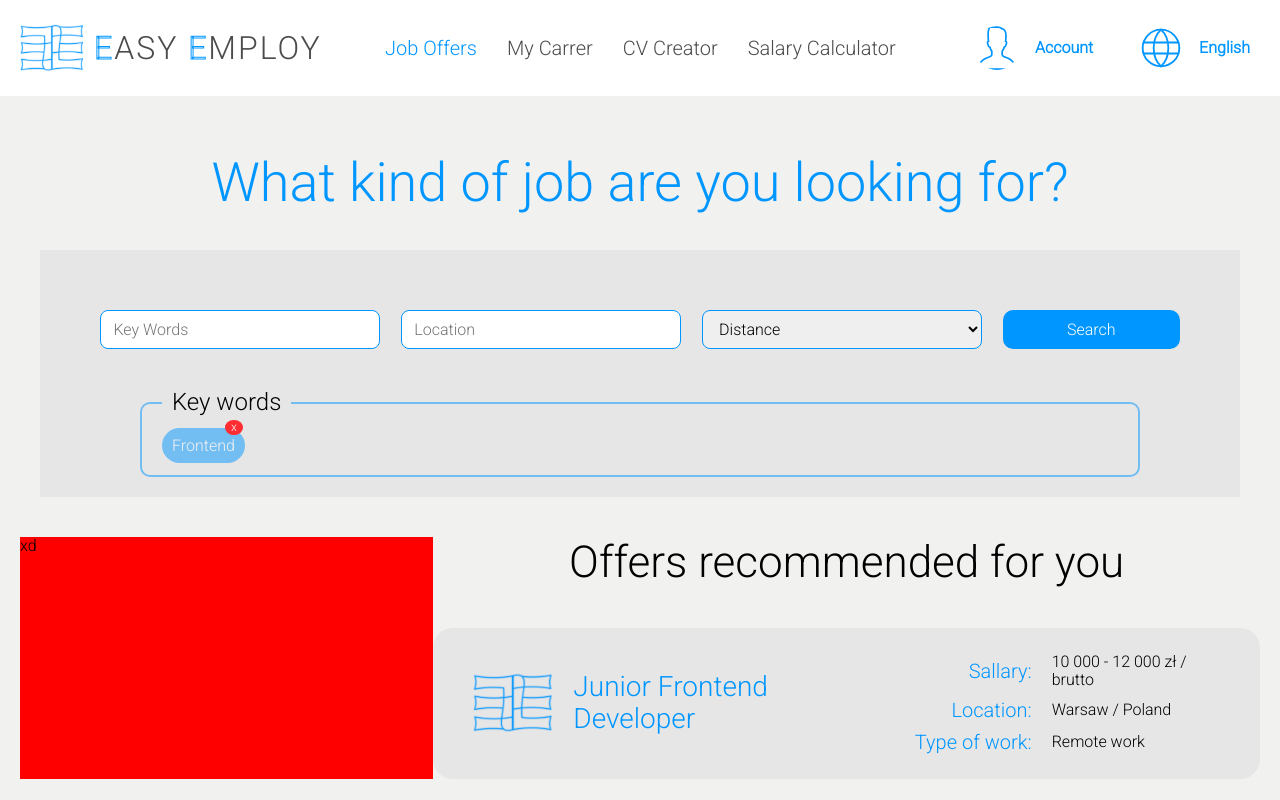
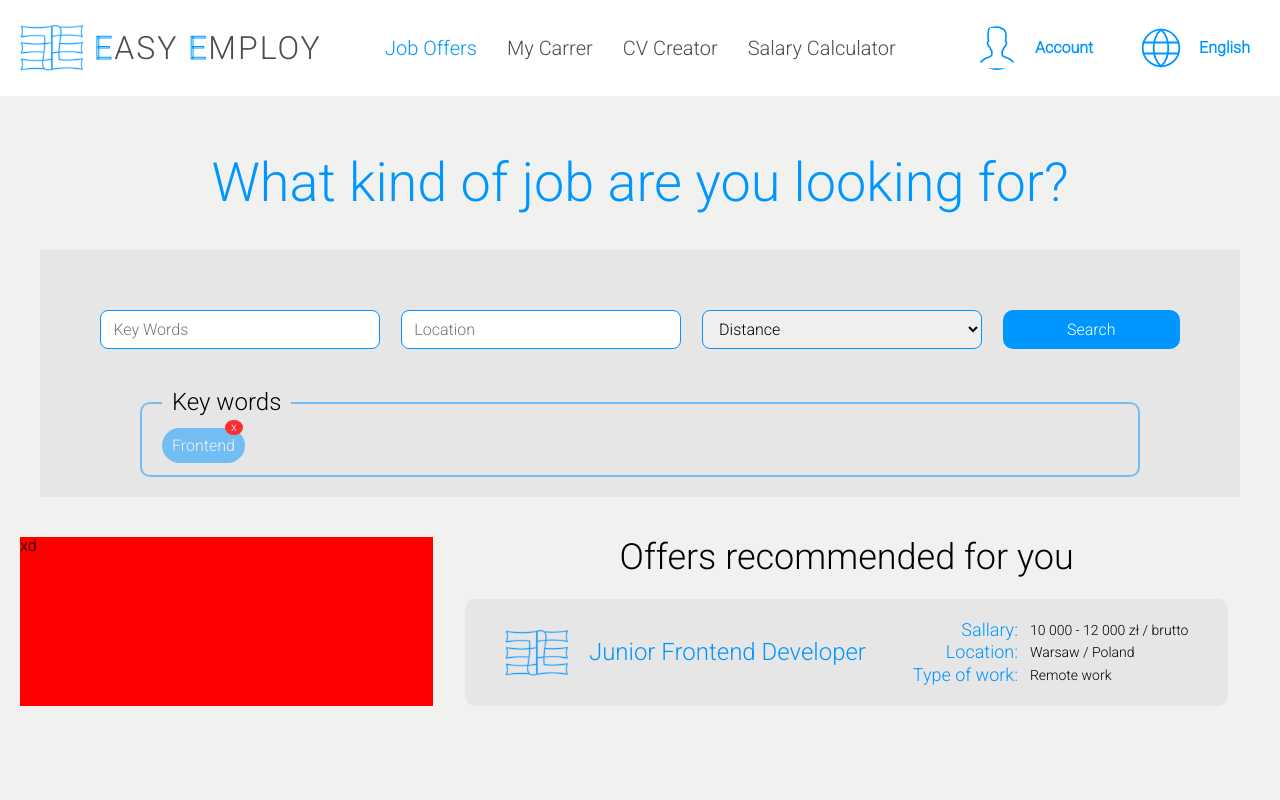
Before and after one commit to mizdebski77/Easy-Employ, a React (Create React App) app: page /Offers in a window 1280 px wide. Shown: the top 800 px of the page. Built offline with nearby package versions, Linux system fonts and the light colour scheme.

Commit message:
font size in job offers changed

```diff
--- a/src/features/JobOffers/styledJobOffers.ts
+++ b/src/features/JobOffers/styledJobOffers.ts
@@ -165,7 +165,7 @@ export const RemoveButton = styled.button`
 export const OffersWrapper = styled.div`
     margin: 0 auto;
     display: grid;
-    gap: 40px;
+    gap: 20px;
 `;
 
 export const OffersContainer = styled.div`
@@ -178,7 +178,7 @@ export const OffersContainer = styled.div`
 export const OffersTitle = styled.h2`
     text-align: center;
     margin:0px;
-    font-size: 44px;
+    font-size: 36px;
     font-weight: normal;
 `;
 
@@ -195,7 +195,7 @@ export const MainSection = styled.div`
 export const OfferTile = styled.div`
     background: ${({ theme }) => theme.color.thirdColor};
     padding: 20px 40px;
-    border-radius: 20px;
+    border-radius: 10px;
     display: flex;
     justify-content: space-between;
     gap: 32px;
@@ -231,7 +231,7 @@ export const ContentWrapper = styled.div`
 
 export const OfferTitle = styled.h2`
     color: ${({ theme }) => theme.color.fontMain};
-    font-size: 28px;
+    font-size: 24px;
     font-weight: normal;
 
     @media (max-width: ${({ theme }) => theme.breakPoint.thirdBp}px){
@@ -240,7 +240,7 @@ export const OfferTitle = styled.h2`
 `;
 
 export const Logo = styled.img`
-    max-width: 80px;
+    max-width: 64px;
 
     @media (max-width: ${({ theme }) => theme.breakPoint.thirdBp}px){
         max-width: 54px;
@@ -256,7 +256,7 @@ export const OfferCaptionWrapper = styled.div`
     display: flex;
     justify-content: start;
     align-items: center;
-    gap: 20px;
+    gap: 12px;
 
     @media (max-width: ${({ theme }) => theme.breakPoint.thirdBp}px){
         gap:10px;
@@ -264,7 +264,7 @@ export const OfferCaptionWrapper = styled.div`
 `;
 
 export const OfferCaptionTitle = styled.span`
-    font-size: 20px;
+    font-size: 18px;
     color: ${({ theme }) => theme.color.fontMain};
     min-width: 120px;
     text-align: right;
@@ -275,7 +275,7 @@ export const OfferCaptionTitle = styled.span`
 `;
 
 export const OfferCaptionTContent = styled.span`
-    font-size: 16px;
+    font-size: 14px;
 
     @media (max-width: ${({ theme }) => theme.breakPoint.thirdBp}px){
         font-size: 12px;
```
